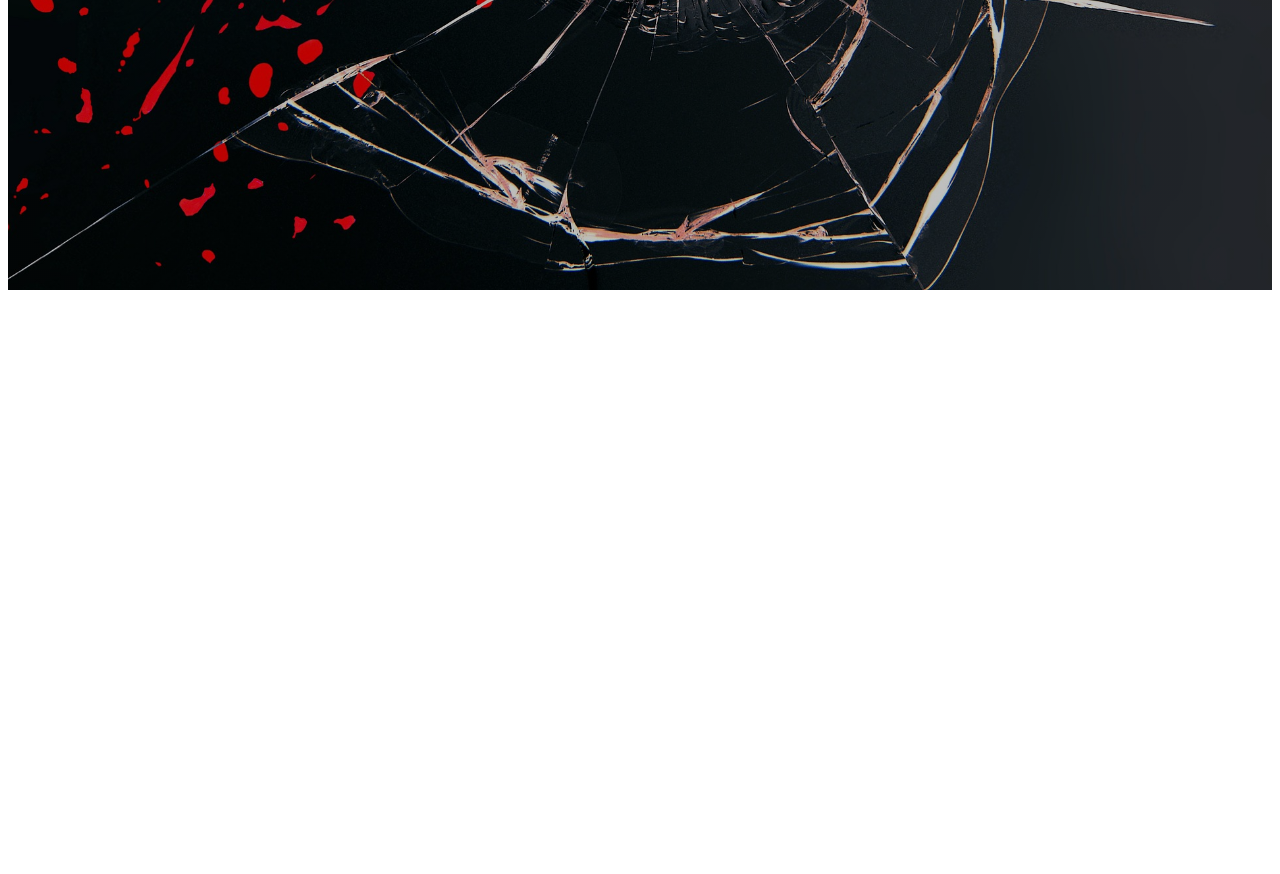
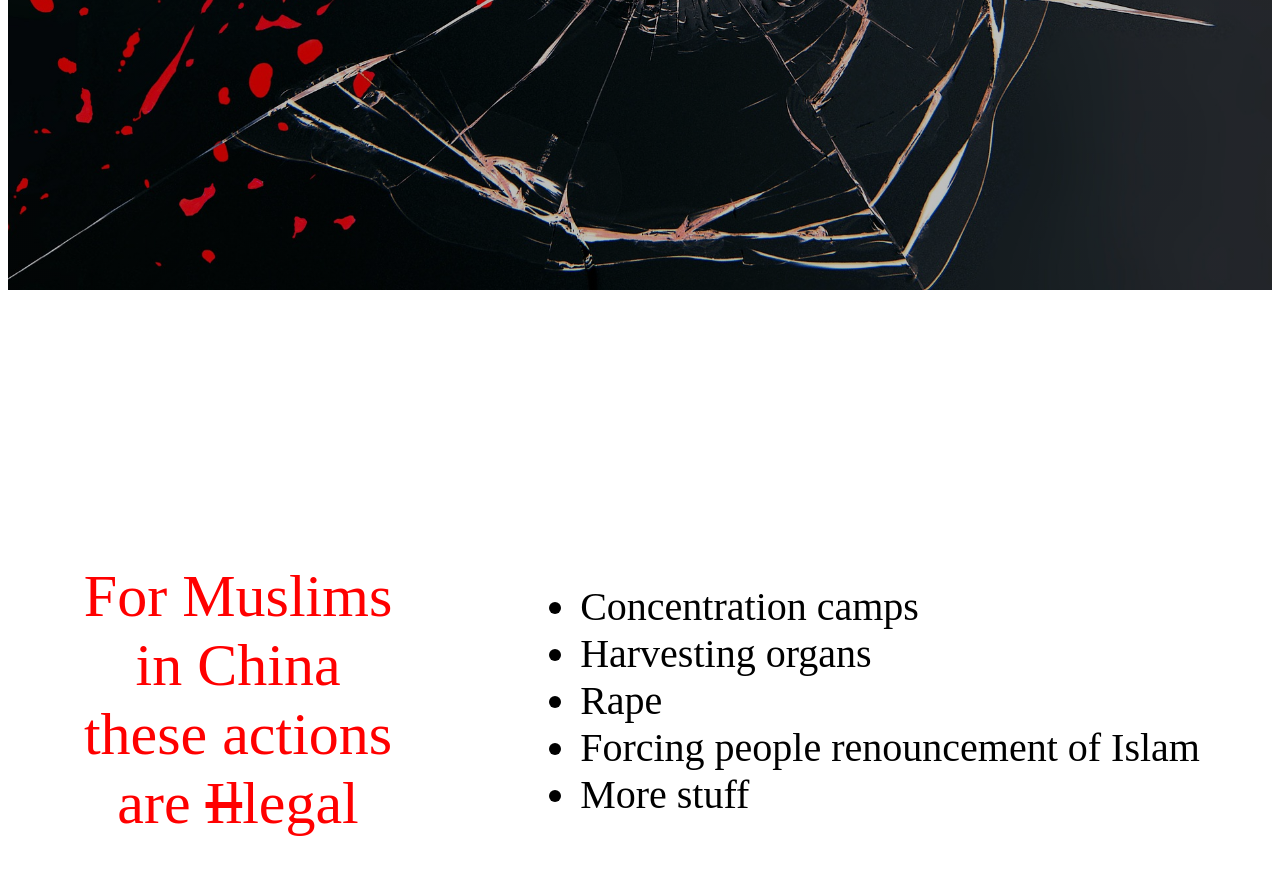
Before and after one commit to Marjan154/Uighur-Muslim-Wesbite, a plain HTML site: page src/index.html in a window 1280 px wide. Shown: the part 3758-4632 px from the top of the page. Before the commit the page ends 4058 px from the top, so only its background shows below. Drawn offline with Linux system fonts and the light colour scheme.

Commit message:
unverified content

```diff
--- a/css/shatter.css
+++ b/css/shatter.css
@@ -7,6 +7,17 @@
 
 body {
   overflow-x: hidden;
+}
+
+.btext {
+  font-size: 40px;
+}
+.illegal {
+  width: 25%;
+  color: red;
+  font-size: 60px;
+  word-break: break-word;
+  text-align: center;
 }
 
 .bg-black {
--- a/src/index.html
+++ b/src/index.html
@@ -28,5 +28,19 @@
         All gone.
       </div>
     </div>
+    <div class="buzz-container">
+      <div class="illegal">
+        For Muslims in China these actions are <span style="text-decoration: line-through; color:red;">Il</span></span>legal
+
+      </div>
+      <ul class="btext">
+        <li>Concentration camps</li>
+        <li>Harvesting organs</li>
+        <li>Rape</li>
+        <li>Forcing people renouncement of Islam</li>
+        <li>More stuff</li>
+      </ul>
+    </div>
+
   </body>
 </html>
```
